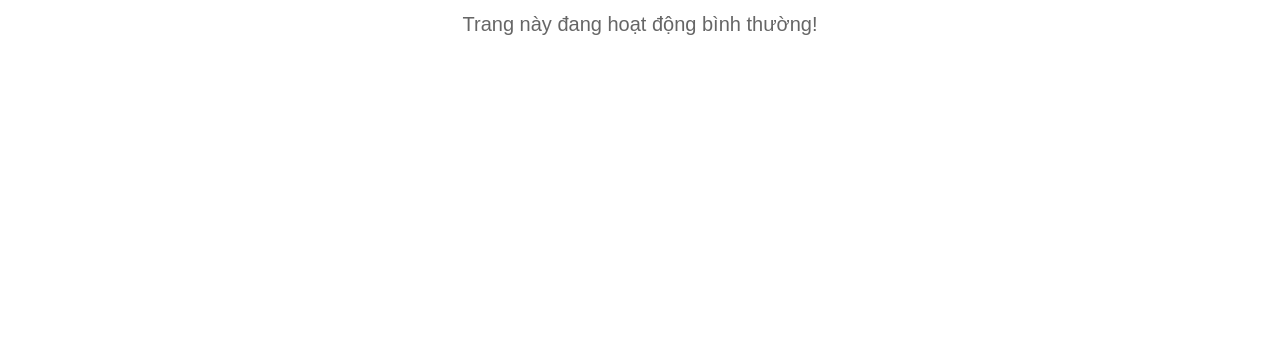
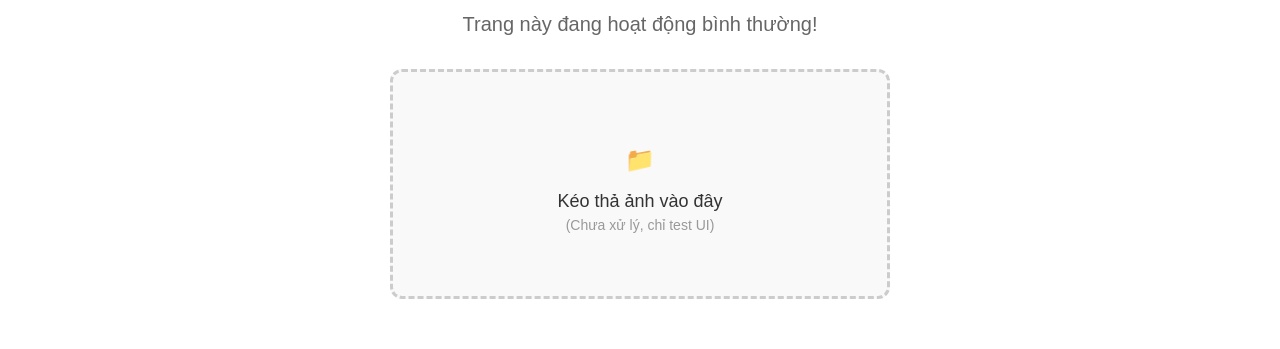
Before and after one commit to Neikien/Qu-n-l-chu-i-kh-ch-s-n, a Next.js app: page /pdf-merge in a window 1280 px wide. Shown: the part 176-525 px from the top of the page. Built offline with nearby package versions, Linux system fonts and the light colour scheme; no server answers.

Commit message:
Update page.js

```diff
--- a/app/pdf-merge/page.js
+++ b/app/pdf-merge/page.js
@@ -1,4 +1,21 @@
+'use client';
+
 export default function HelloPage() {
+  // Hàm xử lý kéo thả - chỉ log để kiểm tra
+  const handleDragOver = (e) => {
+    e.preventDefault();
+    console.log('Đang kéo qua');
+  };
+
+  const handleDrop = (e) => {
+    e.preventDefault();
+    console.log('Đã thả file:', e.dataTransfer.files);
+  };
+
+  const handleClick = () => {
+    console.log('Click vào khung');
+  };
+
   return (
     <div style={{
       padding: '40px',
@@ -8,9 +25,42 @@ export default function HelloPage() {
       <h1 style={{ fontSize: '48px', color: '#0070f3' }}>
         👋 Hello World!
       </h1>
-      <p style={{ fontSize: '20px', color: '#666' }}>
+      <p style={{ fontSize: '20px', color: '#666', marginBottom: '30px' }}>
         Trang này đang hoạt động bình thường!
       </p>
+
+      {/* Khung kéo thả ảnh */}
+      <div
+        onDragOver={handleDragOver}
+        onDrop={handleDrop}
+        onClick={handleClick}
+        style={{
+          border: '3px dashed #ccc',
+          borderRadius: '12px',
+          padding: '60px 20px',
+          margin: '20px auto',
+          maxWidth: '500px',
+          backgroundColor: '#f9f9f9',
+          cursor: 'pointer',
+          transition: 'all 0.3s ease'
+        }}
+        onDragEnter={(e) => {
+          e.currentTarget.style.borderColor = '#0070f3';
+          e.currentTarget.style.backgroundColor = '#f0f7ff';
+        }}
+        onDragLeave={(e) => {
+          e.currentTarget.style.borderColor = '#ccc';
+          e.currentTarget.style.backgroundColor = '#f9f9f9';
+        }}
+      >
+        <p style={{ fontSize: '24px', margin: '10px 0' }}>📁</p>
+        <p style={{ fontSize: '18px', color: '#333' }}>
+          Kéo thả ảnh vào đây
+        </p>
+        <p style={{ fontSize: '14px', color: '#999' }}>
+          (Chưa xử lý, chỉ test UI)
+        </p>
+      </div>
     </div>
   );
 }
```
